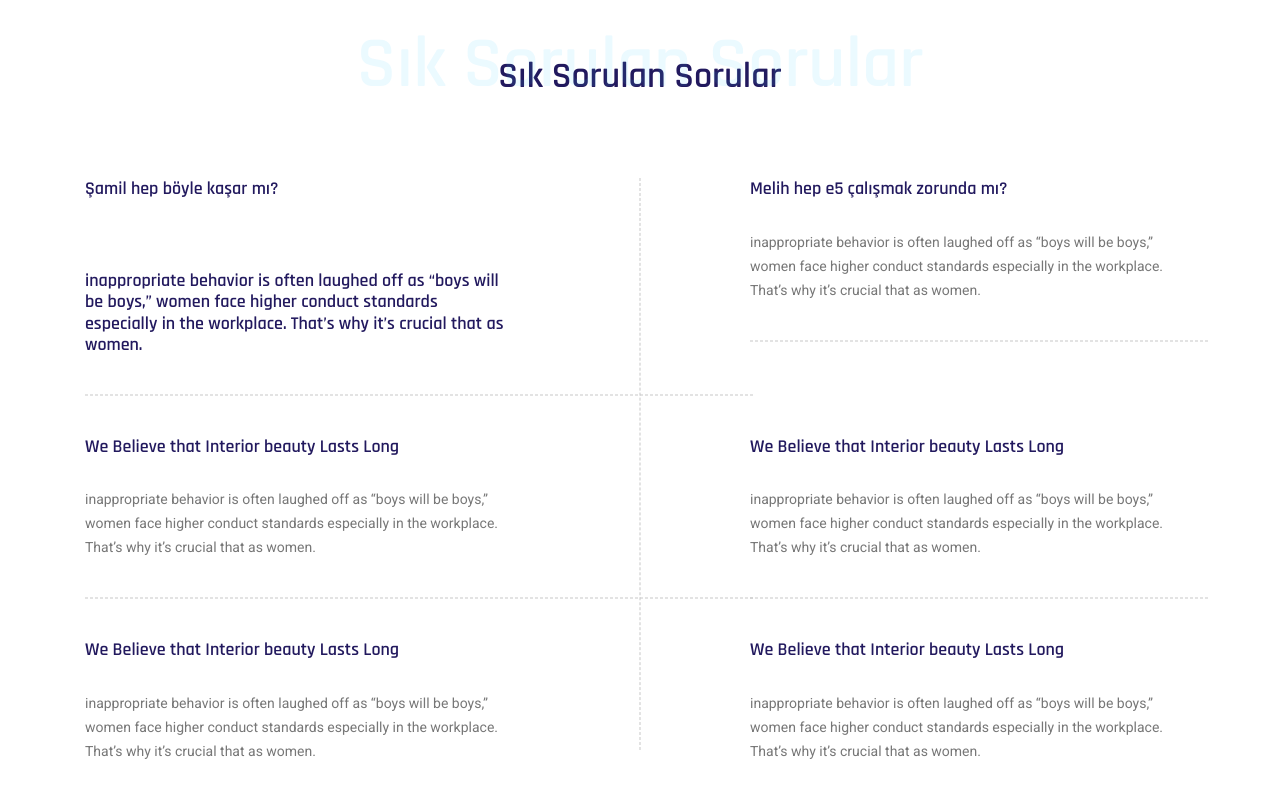
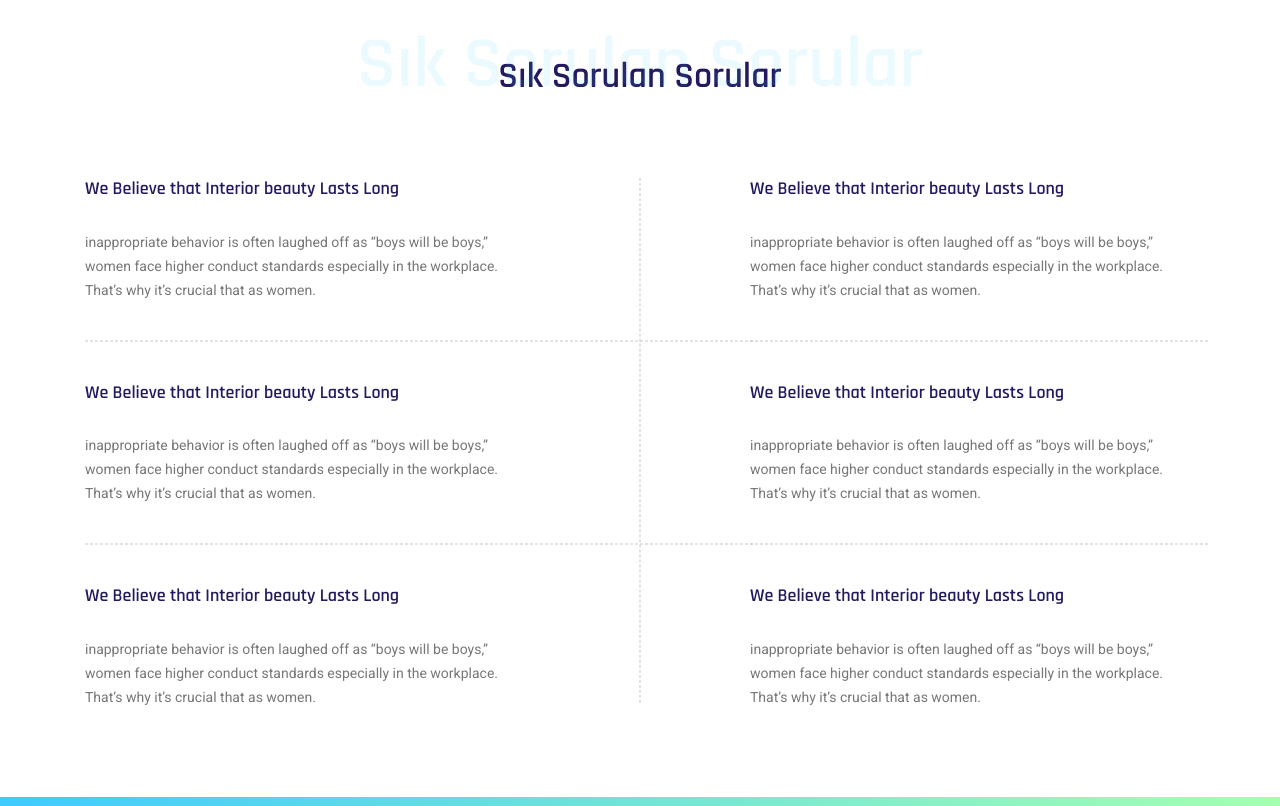
Before and after one commit to mmuratyilmaz/100msgames.github.io, a plain HTML site: page index.html in a window 1280 px wide. Shown: the part 5120-5926 px from the top of the page. Drawn offline with Linux system fonts and the light colour scheme; some packages are replaced by stand-ins of ours.

Commit message:
Update index.html

```diff
--- a/index.html
+++ b/index.html
@@ -479,14 +479,14 @@
 			<div class="row frequent_inner">
 				<div class="col-lg-5 col-md-5">
 					<div class="frequent_item">
-						<h3>Şamil hep böyle kaşar mı?<h3>
+						<h3>We Believe that Interior beauty Lasts Long</h3>
 						<p>inappropriate behavior is often laughed off as “boys will be boys,” women face higher conduct standards
 							especially in the workplace. That’s why it’s crucial that as women.</p>
 					</div>
 				</div>
 				<div class="offset-lg-2 col-lg-5 offset-md-2 col-md-5">
 					<div class="frequent_item">
-						<h3>Melih hep e5 çalışmak zorunda mı?</h3>
+						<h3>We Believe that Interior beauty Lasts Long</h3>
 						<p>inappropriate behavior is often laughed off as “boys will be boys,” women face higher conduct standards
 							especially in the workplace. That’s why it’s crucial that as women.</p>
 					</div>
```
